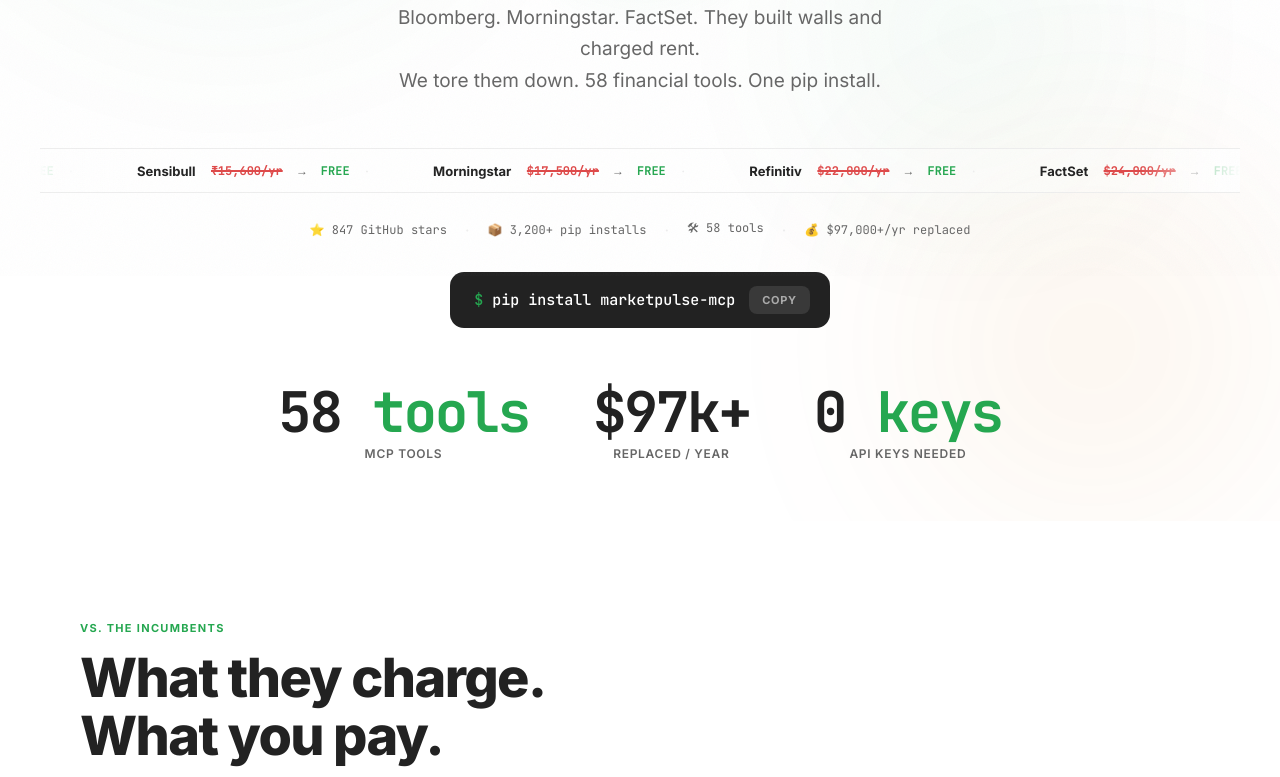
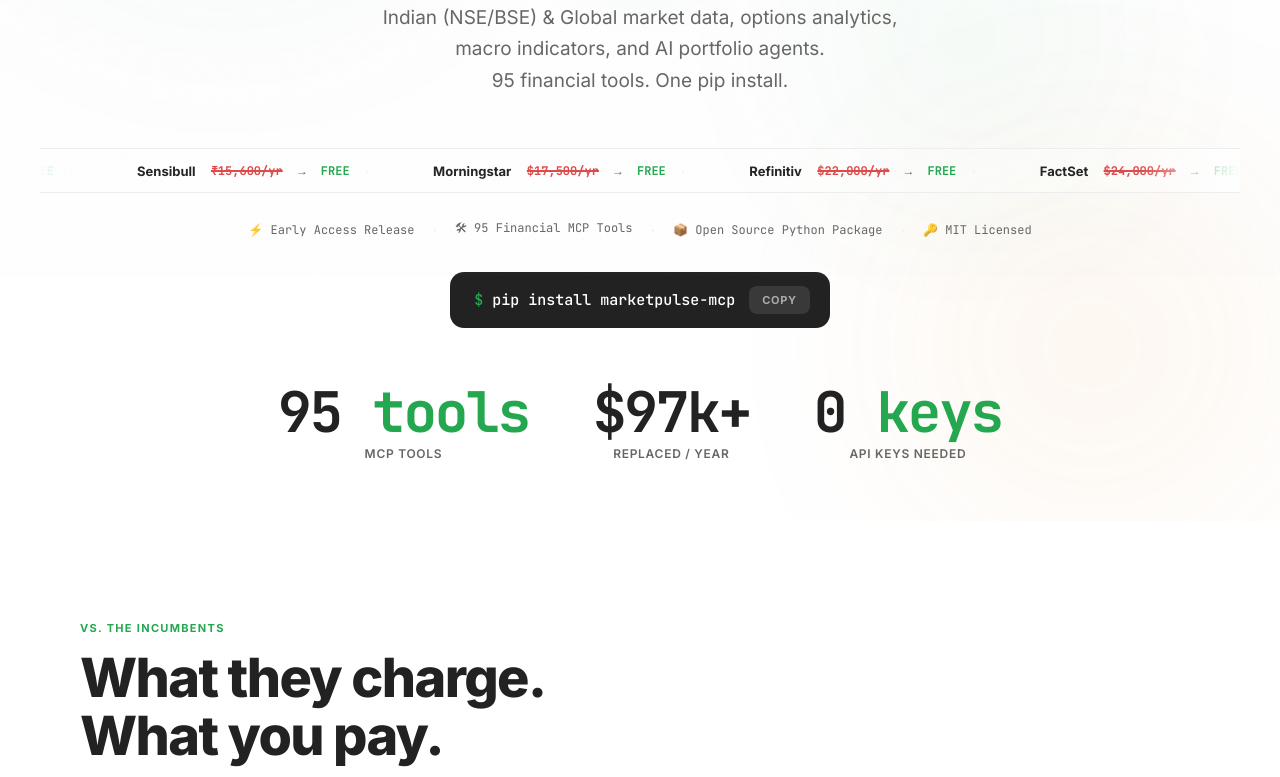
Before and after one commit to tanmaymish/MarketPulse-MCP, a plain HTML site: page landing-page/index.html in a window 1280 px wide. Shown: the part 524-1301 px from the top of the page. Drawn offline with Linux system fonts and the light colour scheme.

Commit message:
🏷️ Update social proof bar and hero branding to Early Access Release & 95 MCP tools

```diff
--- a/landing-page/index.html
+++ b/landing-page/index.html
@@ -3,8 +3,8 @@
 <head>
   <meta charset="UTF-8" />
   <meta name="viewport" content="width=device-width, initial-scale=1.0" />
-  <title>marketpulse-mcp — They charge $97,000+/yr. We made it free.</title>
-  <meta name="description" content="58 financial tools for Claude AI. Bloomberg-level data, zero subscriptions. pip install marketpulse-mcp" />
+  <title>MarketPulse MCP — 95 Financial Intelligence Tools for AI Agents & Developers</title>
+  <meta name="description" content="Open-source MCP server with 95 tools for Indian (NSE/BSE) + Global financial market data, portfolio analytics & AI agents. Created by Tanmay Mishra." />
   <link rel="preconnect" href="https://fonts.googleapis.com" />
   <link rel="preconnect" href="https://fonts.gstatic.com" crossorigin />
   <link href="https://fonts.googleapis.com/css2?family=Inter:wght@300;400;500;600;700;800;900&family=JetBrains+Mono:wght@400;500;700&display=swap" rel="stylesheet" />
@@ -1180,9 +1180,9 @@
   <div class="hero-orb hero-orb-2"></div>
   <div class="hero-orb hero-orb-3"></div>
 
-  <div class="hero-eyebrow">v0.6.0 · 58 tools · MIT License · Just shipped</div>
+  <div class="hero-eyebrow">🚀 Early Access Release · 95 Financial Tools · MIT License</div>
   <h1 class="hero-headline" id="hero-headline"></h1>
-  <p class="hero-sub">Bloomberg. Morningstar. FactSet. They built walls and charged rent.<br>We tore them down. 58 financial tools. One pip install.</p>
+  <p class="hero-sub">Indian (NSE/BSE) & Global market data, options analytics, macro indicators, and AI portfolio agents.<br>95 financial tools. One pip install.</p>
 
   <!-- TICKER TAPE -->
   <div class="ticker-wrapper">
@@ -1191,13 +1191,13 @@
 
   <!-- SOCIAL PROOF BAR -->
   <div class="social-proof-bar">
-    <span class="proof-item">⭐ 847 GitHub stars</span>
+    <span class="proof-item">⚡ Early Access Release</span>
     <span class="proof-sep">·</span>
-    <span class="proof-item">📦 3,200+ pip installs</span>
+    <span class="proof-item">🛠 95 Financial MCP Tools</span>
     <span class="proof-sep">·</span>
-    <span class="proof-item">🛠 58 tools</span>
+    <span class="proof-item">📦 Open Source Python Package</span>
     <span class="proof-sep">·</span>
-    <span class="proof-item">💰 $97,000+/yr replaced</span>
+    <span class="proof-item">🔑 MIT Licensed</span>
   </div>
 
   <!-- INSTALL -->
@@ -1210,7 +1210,7 @@
   <div class="stats-row">
     <div class="stat-item">
       <div class="stat-number">
-        <span class="counter" data-target="58" data-suffix="">0</span><span class="stat-suffix">&nbsp;tools</span>
+        <span class="counter" data-target="95" data-suffix="">0</span><span class="stat-suffix">&nbsp;tools</span>
       </div>
       <div class="stat-label">MCP tools</div>
     </div>
```
